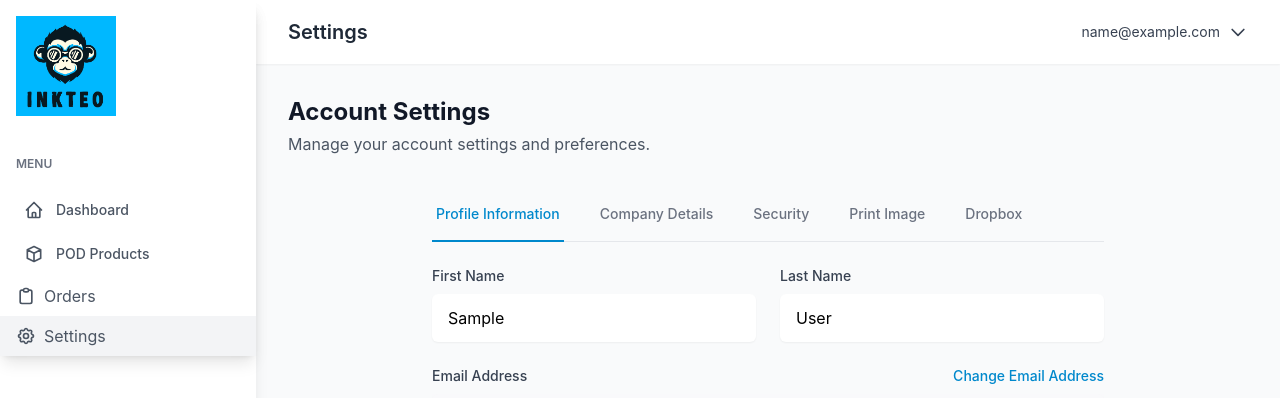
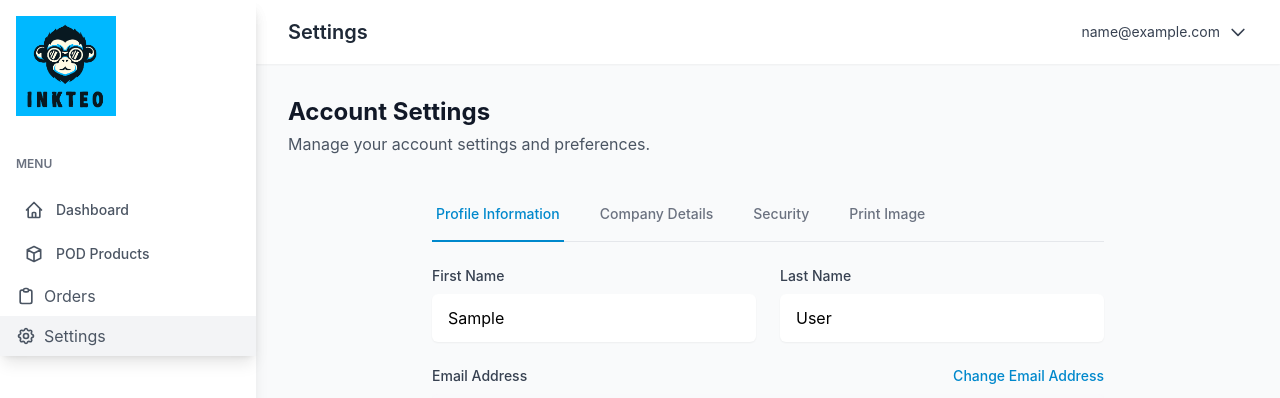
Before and after one commit to transferkingdom/inkteo, a Django app: page /dashboard/settings/ in a window 1280 px wide. Shown: the top 398 px of the page. Run offline with Django 5.2, Linux system fonts and the light colour scheme; the visitor is signed in with stand-in values (Sample User, id 1); data comes from the database, SQL or seed files in the repository; parts of the project's set-up code (start-up, migrations or seed data) failed here and were passed over; some libraries are stand-ins or nearby versions.

Commit message:
Removed duplicate Dropbox tab and merged settings into Print Image tab

```diff
--- a/templates/dashboard/settings.html
+++ b/templates/dashboard/settings.html
@@ -97,12 +97,6 @@
                                         'border-transparent text-gray-500 hover:text-gray-700 hover:border-gray-300': activeTab !== 'print_image'}"
                                 class="whitespace-nowrap py-4 px-1 border-b-2 font-medium text-sm">
                             Print Image
-                        </button>
-                        <button @click="activeTab = 'dropbox'"
-                                :class="{'border-[#0088CC] text-[#0088CC]': activeTab === 'dropbox',
-                                        'border-transparent text-gray-500 hover:text-gray-700 hover:border-gray-300': activeTab !== 'dropbox'}"
-                                class="whitespace-nowrap py-4 px-1 border-b-2 font-medium text-sm">
-                            Dropbox
                         </button>
                     </nav>
                 </div>
@@ -347,39 +341,6 @@
                         </div>
                     </form>
                 </div>
-
-                <!-- Dropbox Tab -->
-                <div x-show="activeTab === 'dropbox'" class="space-y-6 max-w-2xl mt-6">
-                    <div class="bg-white rounded-lg shadow p-6">
-                        {% if print_settings.use_dropbox %}
-                            <div class="flex items-center text-green-600 mb-4">
-                                <svg class="h-5 w-5 mr-2" fill="currentColor" viewBox="0 0 20 20">
-                                    <path fill-rule="evenodd" d="M10 18a8 8 0 100-16 8 8 0 000 16zm3.707-9.293a1 1 0 00-1.414-1.414L9 10.586 7.707 9.293a1 1 0 00-1.414 1.414l2 2a1 1 0 001.414 0l4-4z" clip-rule="evenodd"/>
-                                </svg>
-                                <span class="font-medium">Dropbox connection is active</span>
-                            </div>
-                            {% if print_settings.dropbox_folder_path %}
-                                <p class="text-gray-600 mb-4">Dropbox Folder: {{ print_settings.dropbox_folder_path }}</p>
-                            {% endif %}
-                            <a href="{% url 'dashboard:dropbox_disconnect' %}"
-                               class="inline-flex items-center px-4 py-2 bg-red-600 text-white rounded-md hover:bg-red-700">
-                                <svg class="h-4 w-4 mr-2" fill="none" stroke="currentColor" viewBox="0 0 24 24">
-                                    <path stroke-linecap="round" stroke-linejoin="round" stroke-width="2" d="M6 18L18 6M6 6l12 12"/>
-                                </svg>
-                                Disconnect Dropbox
-                            </a>
-                        {% else %}
-                            <p class="text-gray-600 mb-4">Connect your Dropbox account to manage print images through Dropbox.</p>
-                            <a href="{% url 'dashboard:dropbox_auth' %}"
-                               class="inline-flex items-center px-4 py-2 bg-[#0088CC] text-white rounded-md hover:bg-[#006DA3]">
-                                <svg class="h-4 w-4 mr-2" fill="currentColor" viewBox="0 0 24 24">
-                                    <path d="M12 0L6 4l6 4-6 4 6 4-6 4 6 4 6-4-6-4 6-4-6-4 6-4-6-4z"/>
-                                </svg>
-                                Connect to Dropbox
-                            </a>
-                        {% endif %}
-                    </div>
-                </div>
             </div>
         </div>
     </div>
```
